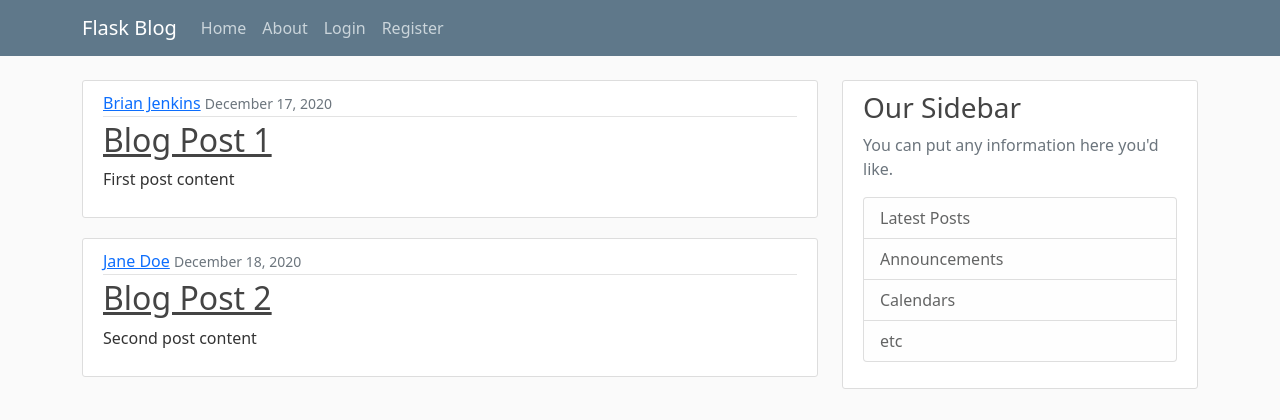
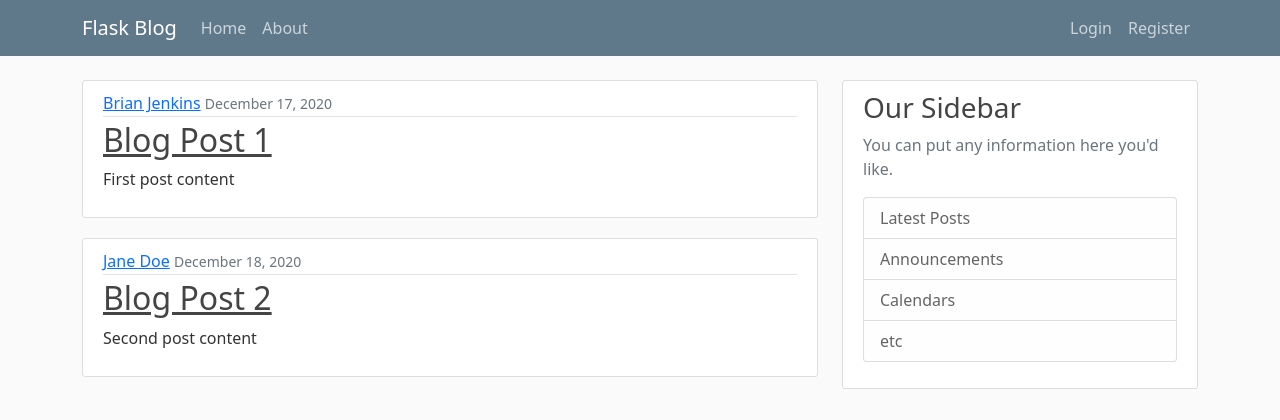
Before and after one commit to jenkinz/flaskblog, a Flask app: page / in a window 1280 px wide. Shown: the top 420 px of the page. Run offline with Flask 2, Linux system fonts and the light colour scheme.

Commit message:
Fix right-aligned navbar items
Credit: https://stackoverflow.com/a/65254055

```diff
--- a/flaskblog/templates/layout.html
+++ b/flaskblog/templates/layout.html
@@ -29,12 +29,12 @@
                     <span class="navbar-toggler-icon"></span>
                 </button>
                 <div class="collapse navbar-collapse" id="navbarToggle">
-                    <div class="navbar-nav mr-auto">
+                    <div class="navbar-nav me-auto">
                         <a class="nav-item nav-link" href="{{ url_for('home') }}">Home</a>
                         <a class="nav-item nav-link" href="{{ url_for('about') }}">About</a>
                     </div>
                     <!-- Navbar Right Side -->
-                    <div class="navbar-nav">
+                    <div class="navbar-nav ms-auto">
                         <a class="nav-item nav-link" href="{{ url_for('login') }}">Login</a>
                         <a class="nav-item nav-link" href="{{ url_for('register') }}">Register</a>
                     </div>
```
